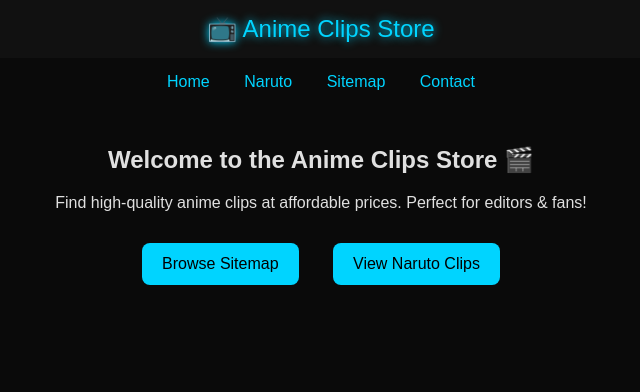
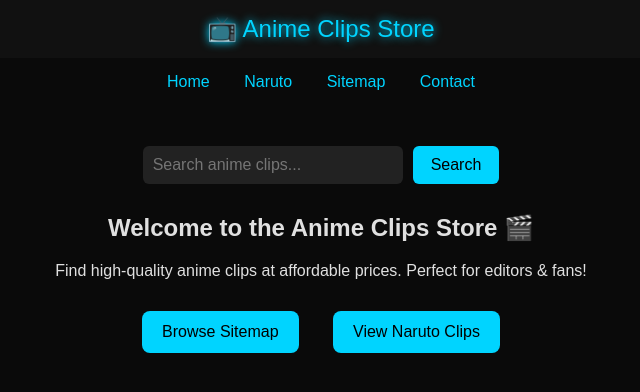
Before and after one commit to ansh17december-sketch/anime-clips-site, a plain HTML site: page index.html in a window 1280 px wide. Shown: the whole page, without its empty margins (319-959 px from the left). Drawn offline with Linux system fonts and the light colour scheme.

Commit message:
Update index.html with new content

```diff
--- a/index.html
+++ b/index.html
@@ -38,6 +38,36 @@
       padding: 20px;
       text-align: center;
     }
+    .search-bar {
+      margin: 20px auto 30px auto;
+      display: flex;
+      justify-content: center;
+      align-items: center;
+      gap: 10px;
+    }
+    .search-input {
+      padding: 10px;
+      border-radius: 6px;
+      border: none;
+      width: 240px;
+      background: #222;
+      color: #e0e0e0;
+      font-size: 16px;
+    }
+    .search-btn {
+      padding: 10px 18px;
+      border-radius: 6px;
+      border: none;
+      background: #00d4ff;
+      color: #000;
+      font-size: 16px;
+      cursor: pointer;
+      transition: 0.3s;
+    }
+    .search-btn:hover {
+      background: #ff008c;
+      color: #fff;
+    }
     .btn {
       display: inline-block;
       margin: 15px;
@@ -66,6 +96,12 @@
   </nav>
 
   <div class="container">
+    <!-- Search Bar Start -->
+    <form class="search-bar" action="#" method="GET" onsubmit="event.preventDefault(); alert('Search will be implemented soon!');">
+      <input class="search-input" type="text" name="q" placeholder="Search anime clips...">
+      <button class="search-btn" type="submit">Search</button>
+    </form>
+    <!-- Search Bar End -->
     <h2>Welcome to the Anime Clips Store 🎬</h2>
     <p>Find high-quality anime clips at affordable prices. Perfect for editors & fans!</p>
     <a href="sitemap.html" class="btn">Browse Sitemap</a>
```
